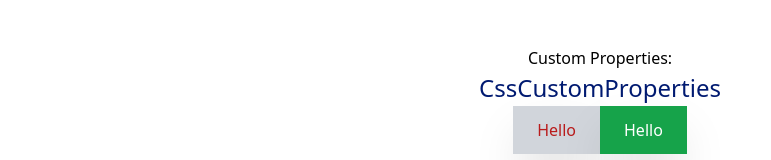
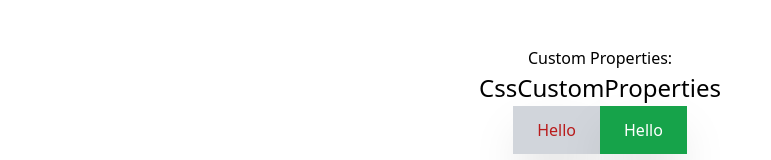
Before and after one commit to amaben2020/react-ts-components, a React (Vite) app: page / in a window 1280 px wide. Shown: the part 1402-1562 px from the top of the page, without its empty margins (40-811 px from the left). Built offline with nearby package versions, Linux system fonts and the light colour scheme.

Commit message:
properly typing the theme config

```diff
--- a/src/components/css-custom-properties/hooks/useThemeConfig2.ts
+++ b/src/components/css-custom-properties/hooks/useThemeConfig2.ts
@@ -1,6 +1,7 @@
-import { ThemeVariants2, themeVariants2 } from "../styles/theme2";
+import { CSSProperties } from "react";
+import { TThemeVariant, themeVariants2 } from "../styles/theme2";
 
-export const useThemeConfig2 = (variant: ThemeVariants2) => {
+export const useThemeConfig2 = (variant: TThemeVariant) => {
   const {
     themeId,
     colors: { font, highlight },
@@ -13,6 +14,6 @@ export const useThemeConfig2 = (variant: ThemeVariants2) => {
       "--theme-texture": `url(${otherProps.texture})`,
       "--theme-color": highlight,
       "--theme-font": font,
-    },
+    } as CSSProperties,
   };
 };
--- a/src/components/css-custom-properties/index.tsx
+++ b/src/components/css-custom-properties/index.tsx
@@ -1,7 +1,7 @@
-import { useThemeConfig } from "./hooks/useThemeConfig";
+import { useThemeConfig2 } from "./hooks/useThemeConfig2";
 import "./style.css";
 const CssCustomProperties = () => {
-  const { variables } = useThemeConfig("Oat");
+  const { variables } = useThemeConfig2("NoSugar");
 
   return (
     <div className="wrapper" style={variables}>
--- a/src/components/css-custom-properties/styles/theme2.ts
+++ b/src/components/css-custom-properties/styles/theme2.ts
@@ -4,12 +4,15 @@ export enum ThemeVariants2 {
   Soya = "Soya",
   Oat = "Oat",
   Almond = "Almond",
-  NotMilk = "Not Milk",
+  NotMilk = "NotMilk",
   Protein = "Protein",
-  NoSugar = "No Sugar",
+  NoSugar = "NoSugar",
 }
+
+export type TThemeVariant = keyof typeof ThemeVariants2;
+
 type TThemeVariants2 = Record<
-  ThemeVariants2,
+  TThemeVariant,
   {
     themeId: string;
     texture: string;
```
